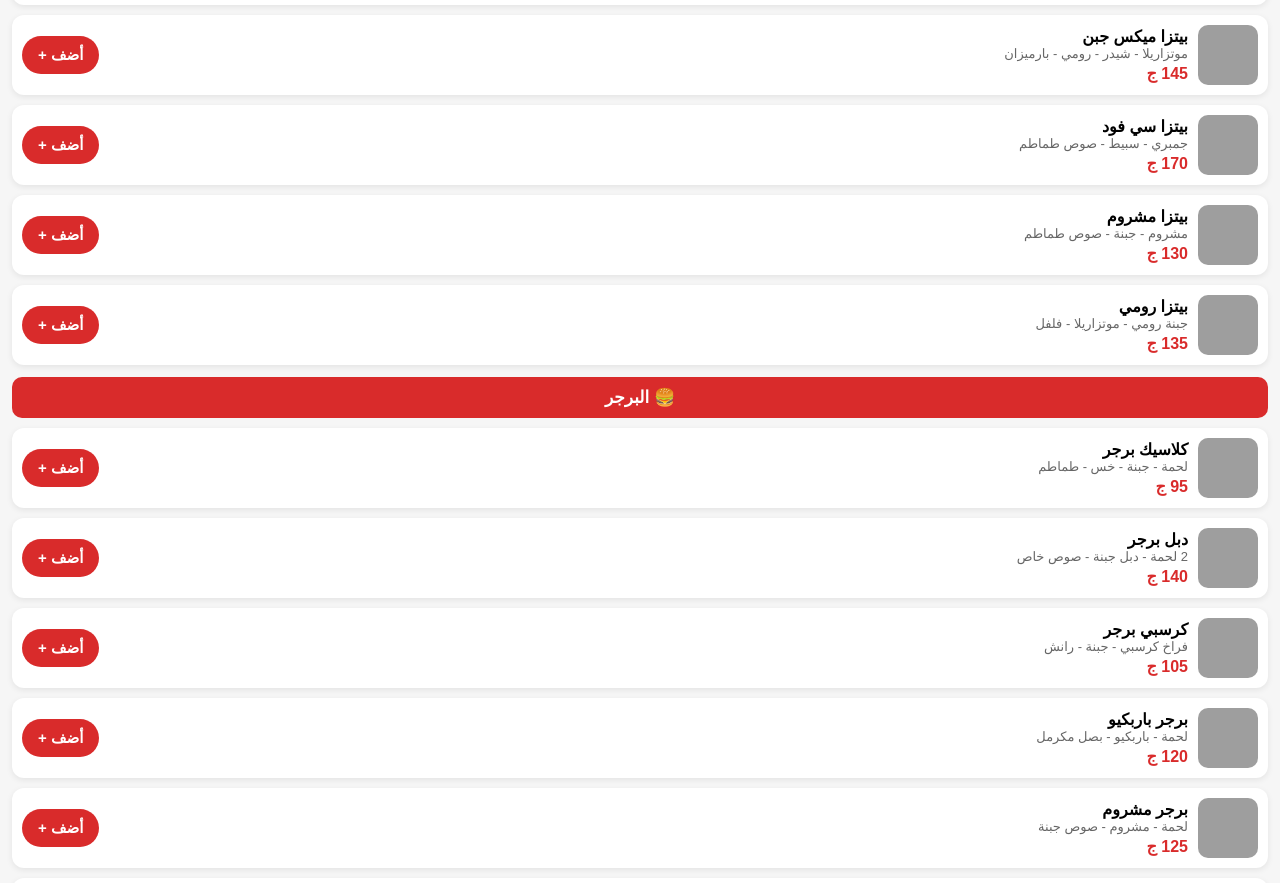
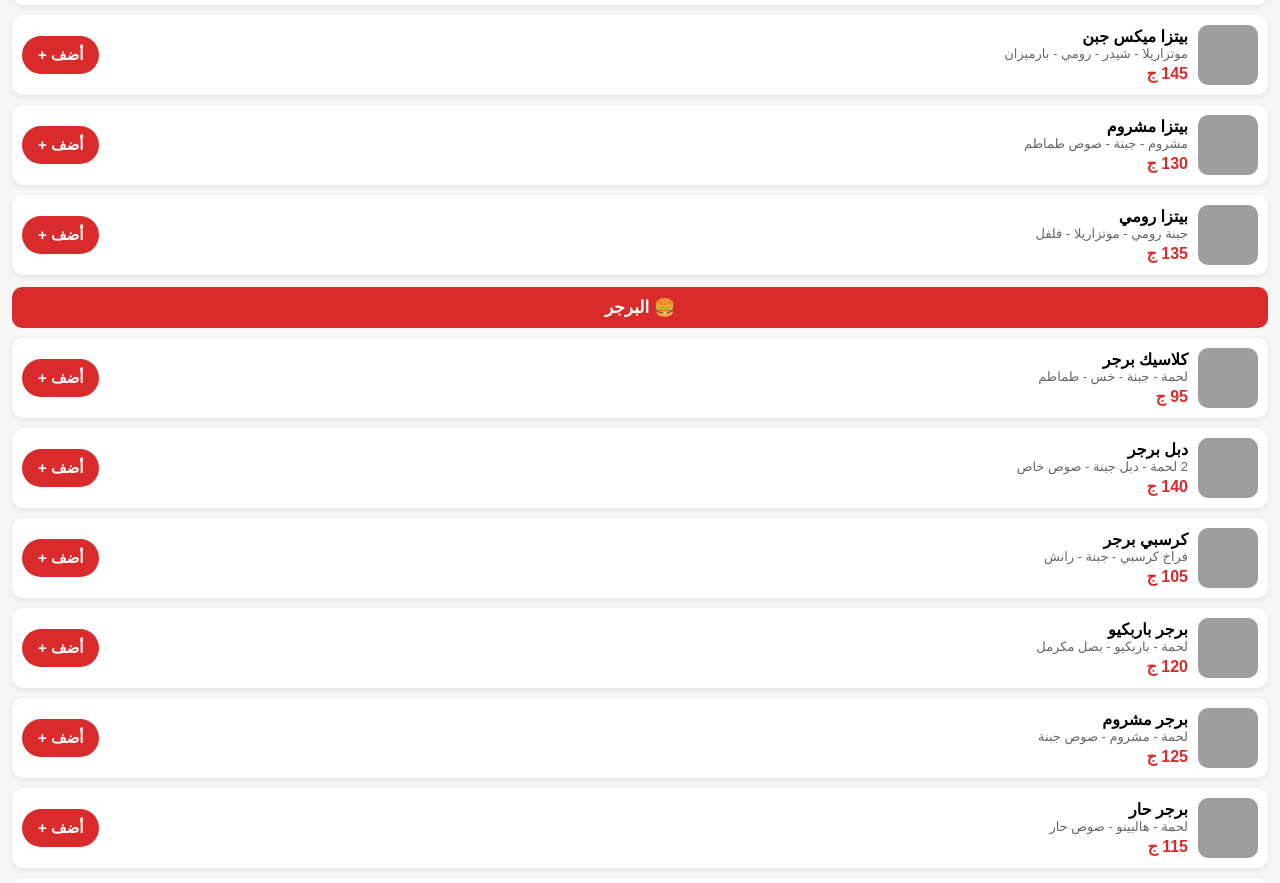
Before and after one commit to Seif77-cloud/seif_resturant, a plain HTML site: page index.html in a window 1280 px wide. Shown: the part 1594-2477 px from the top of the page. Drawn offline with Linux system fonts and the light colour scheme; grey boxes are pictures that could not be loaded.

```diff
--- a/index.html
+++ b/index.html
@@ -83,7 +83,6 @@
   <div class="item"><img src="https://images.unsplash.com/photo-1565299624946-b28f40a0ae38?w=200"><div class="info"><b>بيتزا فراخ</b><span>فراخ - باربكيو - جبنة</span><div class="price">140 ج</div></div><button class="add" onclick="addItem('بيتزا فراخ',140)">أضف +</button></div>
   <div class="item"><img src="https://images.unsplash.com/photo-1593560708920-61dd98c46a4e?w=200"><div class="info"><b>بيتزا سجق</b><span>سجق شرقي - فلفل - موتزاريلا</span><div class="price">135 ج</div></div><button class="add" onclick="addItem('بيتزا سجق',135)">أضف +</button></div>
   <div class="item"><img src="https://images.unsplash.com/photo-1571407970349-bc81e7e96d47?w=200"><div class="info"><b>بيتزا ميكس جبن</b><span>موتزاريلا - شيدر - رومي - بارميزان</span><div class="price">145 ج</div></div><button class="add" onclick="addItem('بيتزا ميكس جبن',145)">أضف +</button></div>
-  <div class="item"><img src="https://images.unsplash.com/photo-1595855759920-865823967c41?w=200"><div class="info"><b>بيتزا سي فود</b><span>جمبري - سبيط - صوص طماطم</span><div class="price">170 ج</div></div><button class="add" onclick="addItem('بيتزا سي فود',170)">أضف +</button></div>
   <div class="item"><img src="https://images.unsplash.com/photo-1590947132387-155cc02f3212?w=200"><div class="info"><b>بيتزا مشروم</b><span>مشروم - جبنة - صوص طماطم</span><div class="price">130 ج</div></div><button class="add" onclick="addItem('بيتزا مشروم',130)">أضف +</button></div>
   <div class="item"><img src="https://images.unsplash.com/photo-1585238342024-78d387f4a707?w=200"><div class="info"><b>بيتزا رومي</b><span>جبنة رومي - موتزاريلا - فلفل</span><div class="price">135 ج</div></div><button class="add" onclick="addItem('بيتزا رومي',135)">أضف +</button></div>
 </div>
```
